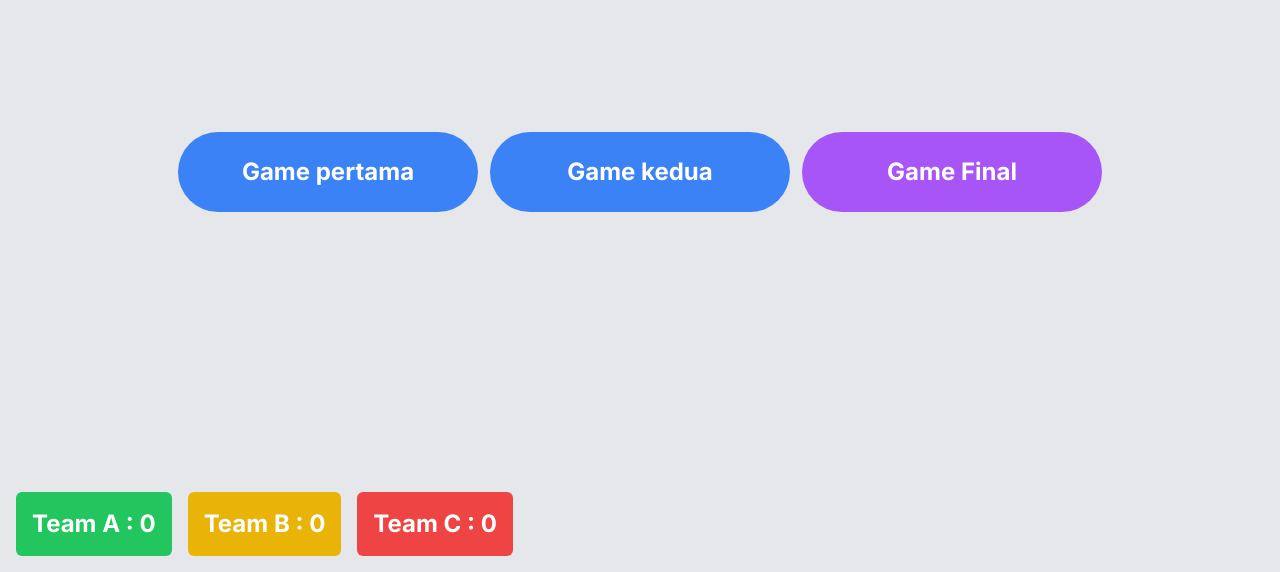
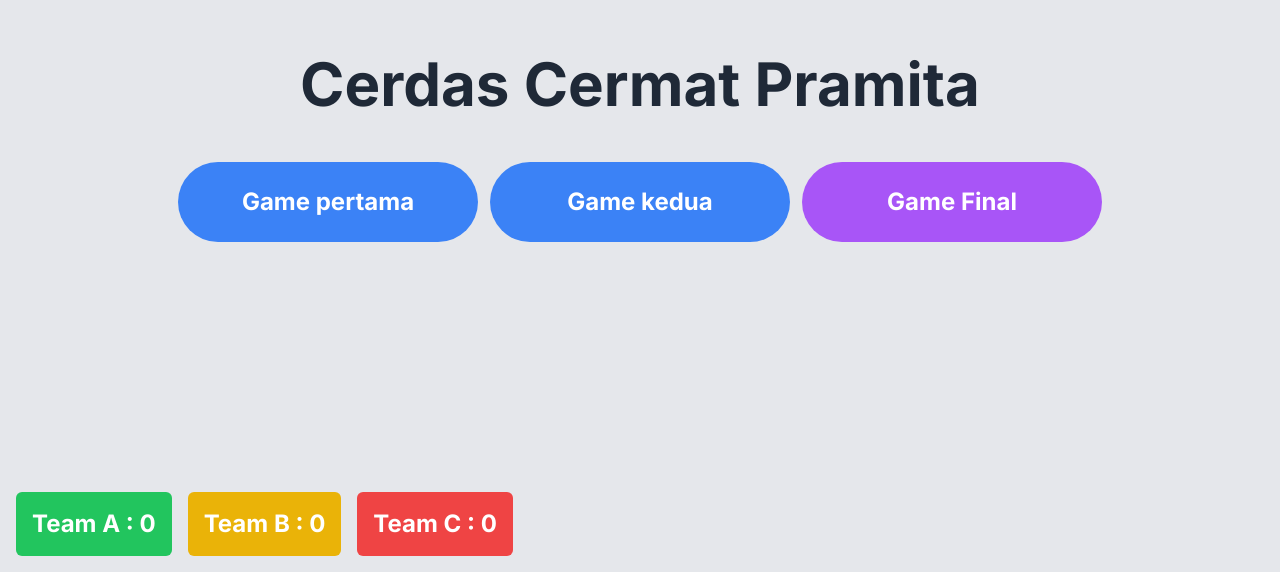
Before and after one commit to WahyuLamani/family-100-game, a Next.js app: page / in a window 1280 px wide. Shown: the part 228-800 px from the top of the page. Built offline with nearby package versions, Linux system fonts and the light colour scheme.

Commit message:
edit view home page

```diff
--- a/app/page.tsx
+++ b/app/page.tsx
@@ -4,7 +4,12 @@ import Link from "next/link";
 export default function Home() {
   return (
     <>
-    <div className="p-12 flex flex-wrap gap-3 items-center justify-center h-screen">
+      <div className="h-screen flex flex-col items-center justify-center">
+        <h1 className="text-6xl font-bold text-gray-800">
+          Cerdas Cermat Pramita
+        </h1>
+
+        <div className="p-12 flex flex-wrap gap-3 items-center justify-center">
           <Link
             href={`/game-1`}
             className="text-2xl w-[300px] font-bold px-10 py-6 bg-blue-500 text-white rounded-full"
@@ -24,7 +29,8 @@ export default function Home() {
             Game Final
           </Link>
         </div>
-    <PointCounter/>
+        <PointCounter />
+      </div>
     </>
   );
 }
```
Lines whose indentation alone changed are shown as unchanged.
